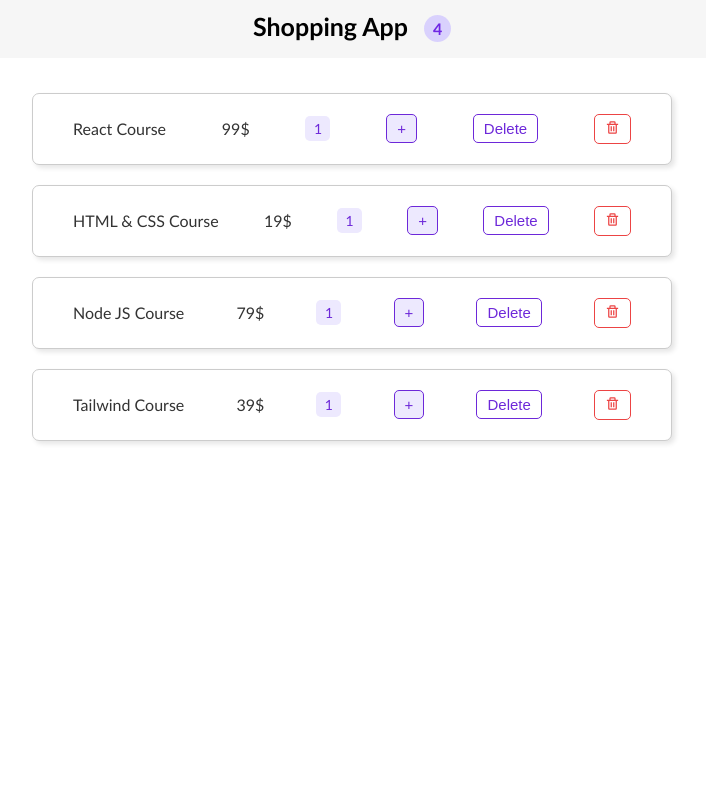
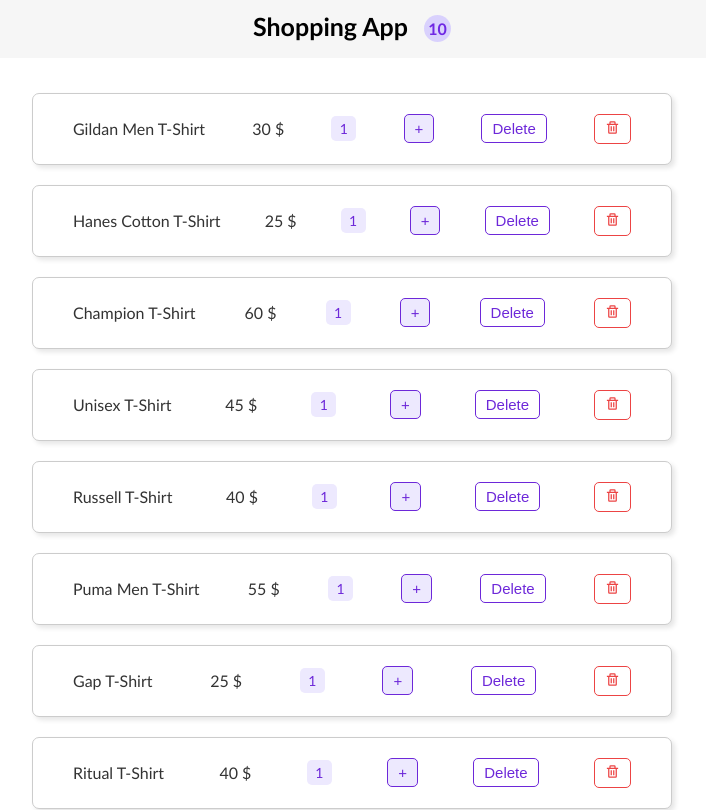
Before and after one commit to Am1rreza/Mini-Shopping-React-App, a React (Create React App) app: page / in a window 1280 px wide. Shown: the top 810 px of the page, without its empty margins (288-994 px from the left). Built offline with nearby package versions, Linux system fonts and the light colour scheme.

Commit message:
initialState of the reducer replaced

```diff
--- a/src/components/Product/Product.jsx
+++ b/src/components/Product/Product.jsx
@@ -6,8 +6,8 @@
 
   return (
     <div className={styles.product}>
-      <p>{product.title} Course</p>
-      <p>{product.price}</p>
+      <p>{product.title}</p>
+      <p>{product.price} $</p>
       <span className={styles.value}>{product.quantity}</span>
       <button
         className={`${styles.button} ${styles.inc}`}
--- a/src/components/Providers/ProductsProvider.js
+++ b/src/components/Providers/ProductsProvider.js
@@ -1,16 +1,10 @@
 import React, { useContext, useReducer } from "react";
+import { productsData } from "../../db/products";
 
 // Create context
 const ProductContext = React.createContext(); // staet
 const ProductContextDispatcher = React.createContext(); // setState
 // Reducer
-const initialState = [
-  { id: 1, title: "React", price: "99$", quantity: 1 },
-  { id: 2, title: "HTML & CSS", price: "19$", quantity: 1 },
-  { id: 3, title: "Node JS", price: "79$", quantity: 1 },
-  { id: 4, title: "Tailwind", price: "39$", quantity: 1 },
-];
-
 const reducer = (state, action) => {
   switch (action.type) {
     case "increment": {
@@ -66,7 +60,7 @@
 };
 
 const ProductsProvider = ({ children }) => {
-  const [products, dispatch] = useReducer(reducer, initialState);
+  const [products, dispatch] = useReducer(reducer, productsData);
 
   return (
     <ProductContext.Provider value={products}>
```
